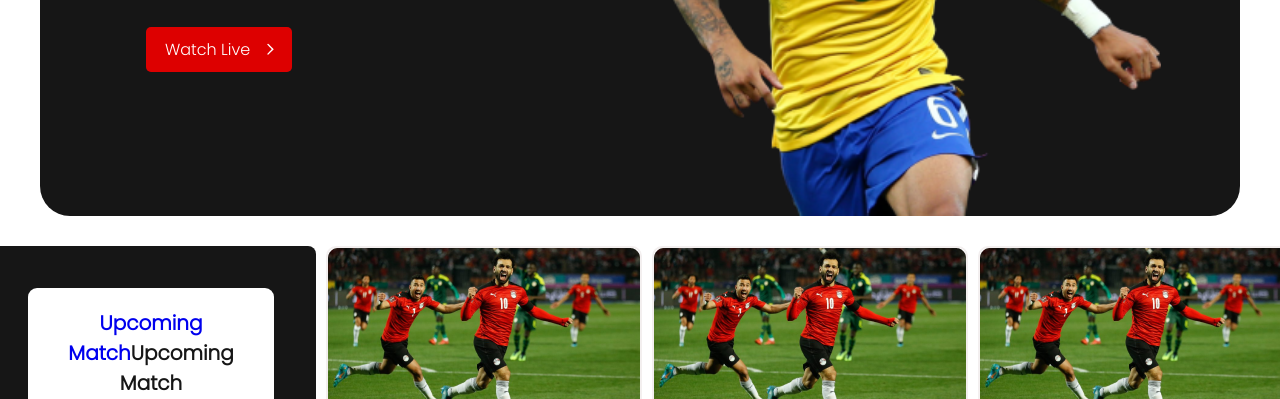
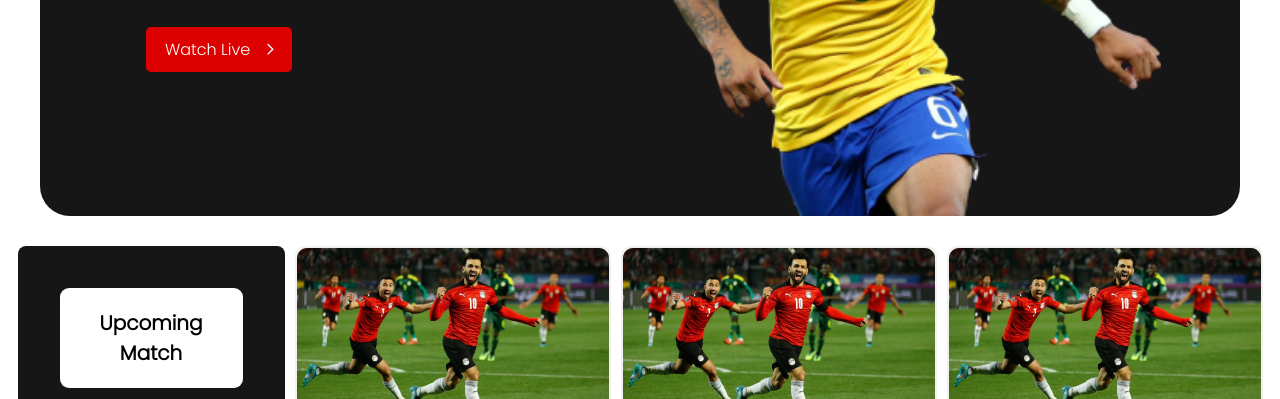
Before and after one commit to SultanMohdAslam/World-cup, a plain HTML site: page index.html in a window 1280 px wide. Shown: the part 401-800 px from the top of the page. Drawn offline with Linux system fonts and the light colour scheme.

Commit message:
simple change of a tag

```diff
--- a/index.html
+++ b/index.html
@@ -35,7 +35,7 @@
       <div class="second-section">
         <div class="information-list">
           <ul class="list">
-            <li><a href="upcoming-match.html">Upcoming Match</a>Upcoming Match</li>
+            <li><a href="upcoming-match.html">Upcoming Match</a></li>
             <li>All Group</li>
             <li id="list-blog-text">Blog</li>
           </ul>
--- a/style.css
+++ b/style.css
@@ -106,6 +106,11 @@ section {
 
 .information-list li a {
     text-decoration: none;
+    color: black;
+}
+
+a:hover {
+    color: black;
 }
 
 #list-blog-text {
```
